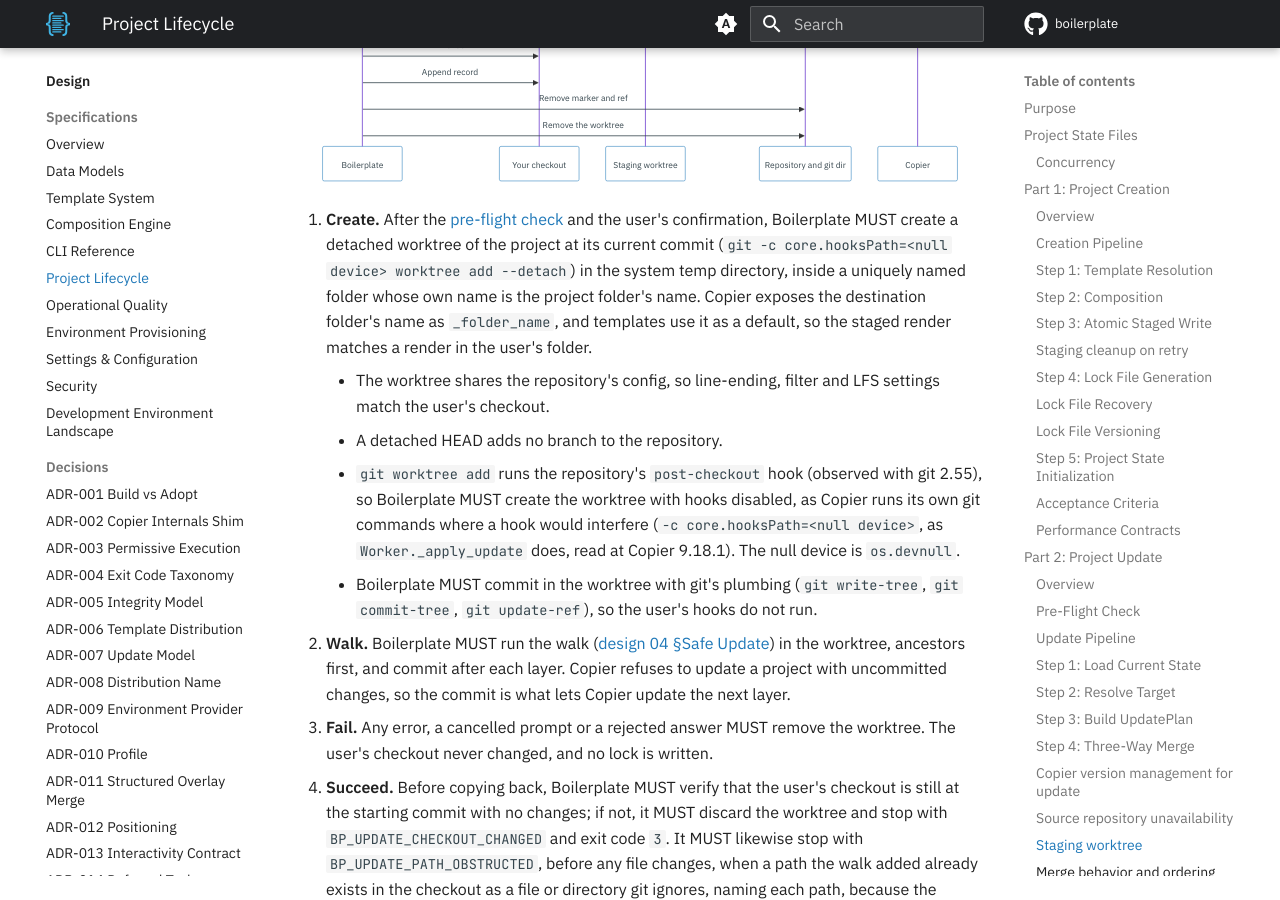
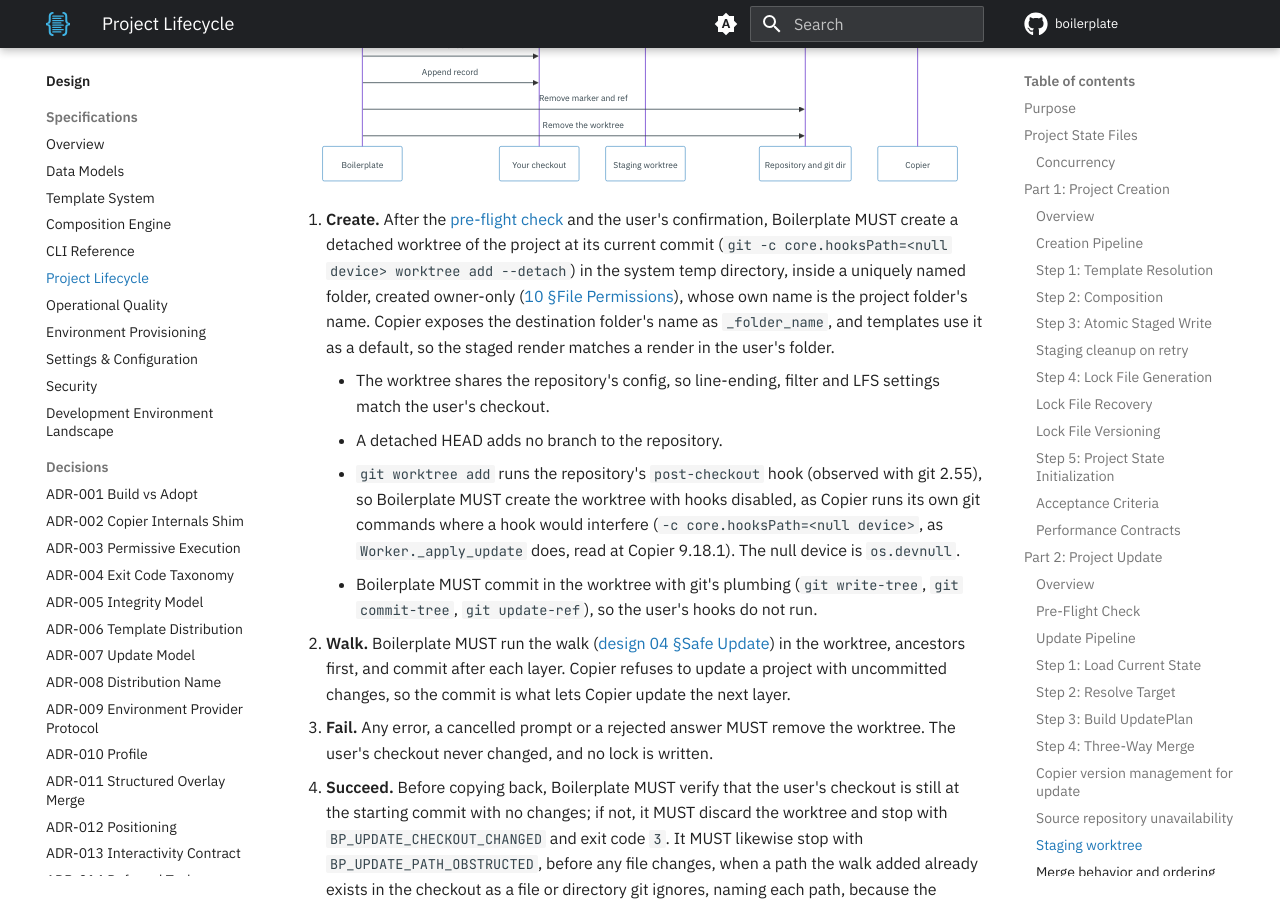
Before and after one commit to TheRealBillSiegler/boilerplate, an MkDocs documentation site: the page built from docs/design/06-project-lifecycle.md, in a window 1280 px wide and 900 px high, scrolled down 13039 px. Built offline with MkDocs 1.6.1 and Material for MkDocs 9.7.7, drawn with Linux system fonts in a browser that asks for light colours; a script that is not in the unit is left out; comment, search, counter and statistics services are not loaded; the version menu is left out.

Commit message:
docs(design): create the update staging folder owner-only
The staging worktree holds a full checkout of the project in the shared
system temp directory, and the security design requires staging
directories to be owner-only. The Create step did not repeat or cite
that rule, so a reader of the update pipeline would not know it applies.

Co-Authored-By: Claude Sonnet 5.5 <noreply@anthropic.com>

````diff
--- a/docs/design/06-project-lifecycle.md
+++ b/docs/design/06-project-lifecycle.md
@@ -314,7 +314,7 @@ sequenceDiagram
     B->>R: Remove the worktree
 ```
 
-1. **Create.** After the [pre-flight check](#pre-flight-check) and the user's confirmation, Boilerplate MUST create a detached worktree of the project at its current commit (`git -c core.hooksPath=<null device> worktree add --detach`) in the system temp directory, inside a uniquely named folder whose own name is the project folder's name. Copier exposes the destination folder's name as `_folder_name`, and templates use it as a default, so the staged render matches a render in the user's folder.
+1. **Create.** After the [pre-flight check](#pre-flight-check) and the user's confirmation, Boilerplate MUST create a detached worktree of the project at its current commit (`git -c core.hooksPath=<null device> worktree add --detach`) in the system temp directory, inside a uniquely named folder, created owner-only ([10 §File Permissions](10-security.md#file-permissions)), whose own name is the project folder's name. Copier exposes the destination folder's name as `_folder_name`, and templates use it as a default, so the staged render matches a render in the user's folder.
     - The worktree shares the repository's config, so line-ending, filter and LFS settings match the user's checkout.
     - A detached HEAD adds no branch to the repository.
     - `git worktree add` runs the repository's `post-checkout` hook (observed with git 2.55), so Boilerplate MUST create the worktree with hooks disabled, as Copier runs its own git commands where a hook would interfere (`-c core.hooksPath=<null device>`, as `Worker._apply_update` does, read at Copier 9.18.1). The null device is `os.devnull`.
````
